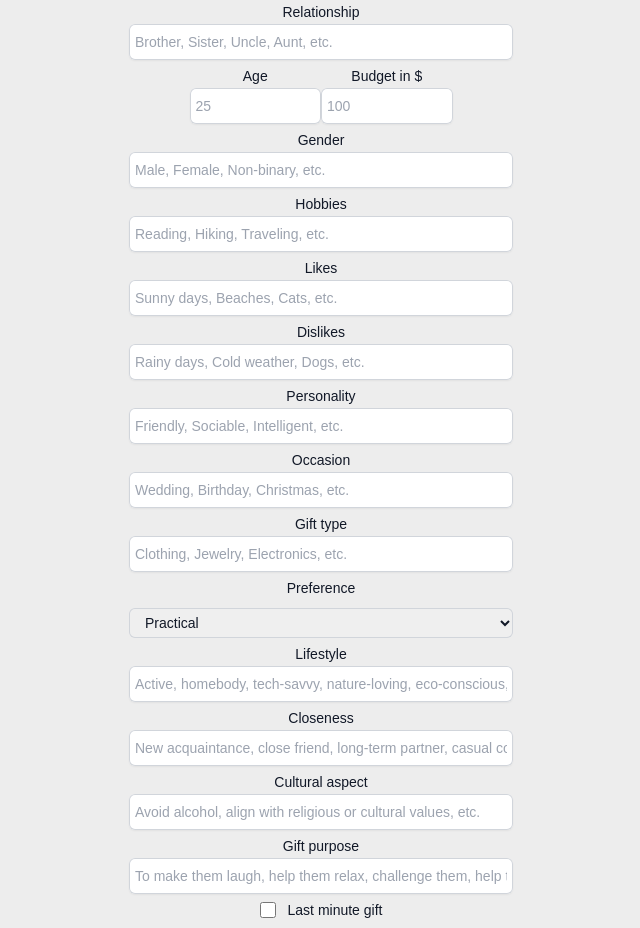
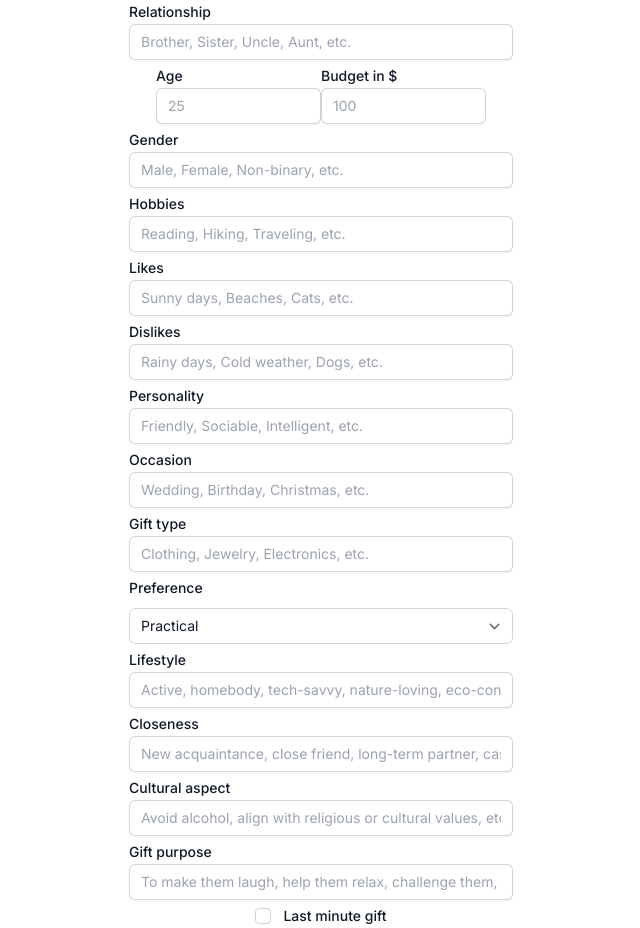
Before and after one commit to nthbutsky/ideagen, a Next.js app: page / in a window 1280 px wide. Shown: the top 928 px of the page, without its empty margins (319-959 px from the left). Built offline with nearby package versions, Linux system fonts and the light colour scheme.

Commit message:
fix: refactor styles

```diff
--- a/src/app/globals.css
+++ b/src/app/globals.css
@@ -1,21 +1,3 @@
 @tailwind base;
 @tailwind components;
 @tailwind utilities;
-
-:root {
-  --background: #ededed;
-  --foreground: #272727;
-}
-
-@media (prefers-color-scheme: dark) {
-  :root {
-    --background: #272727;
-    --foreground: #ededed;
-  }
-}
-
-body {
-  color: var(--foreground);
-  background: var(--background);
-  font-family: Arial, Helvetica, sans-serif;
-}
--- a/src/app/layout.tsx
+++ b/src/app/layout.tsx
@@ -1,17 +1,11 @@
 import type { Metadata } from "next";
-import localFont from "next/font/local";
-import "./globals.css";
 
-const geistSans = localFont({
-  src: "./fonts/GeistVF.woff",
-  variable: "--font-geist-sans",
-  weight: "100 900",
-});
-const geistMono = localFont({
-  src: "./fonts/GeistMonoVF.woff",
-  variable: "--font-geist-mono",
-  weight: "100 900",
-});
+import clsx from "clsx";
+
+import { Inter } from "next/font/google";
+import "@/app/globals.css";
+
+const inter = Inter({ subsets: ["latin"] });
 
 export const metadata: Metadata = {
   title: "Create Next App",
@@ -25,9 +19,7 @@ export default function RootLayout({
 }>) {
   return (
     <html lang="en">
-      <body
-        className={`${geistSans.variable} ${geistMono.variable} antialiased`}
-      >
+      <body className={clsx("antialiased", inter.className)}>
         {children}
       </body>
     </html>
--- a/src/app/page.tsx
+++ b/src/app/page.tsx
@@ -262,7 +262,7 @@ export default function Home() {
         />
 
         <button
-          className="rounded-md bg-white px-3 py-2 text-sm font-semibold text-gray-900 shadow-sm ring-1 ring-inset ring-gray-300 hover:bg-gray-50"
+          className="rounded-md bg-indigo-600 px-3.5 py-2.5 text-sm font-semibold text-white shadow-sm hover:bg-indigo-500 focus-visible:outline focus-visible:outline-2 focus-visible:outline-offset-2 focus-visible:outline-indigo-600"
           type="submit"
         >
           Generate
@@ -278,10 +278,10 @@ export default function Home() {
                 >
                   <div className="flex min-w-0 gap-x-4">
                     <div className="min-w-0 flex-auto">
-                      <p className="text-sm font-semibold leading-6 text-gray-900 dark:text-gray-50">
+                      <p className="text-sm font-semibold leading-6 text-gray-900">
                         {idea.category}
                       </p>
-                      <ol className="mt-1 truncate text-xs leading-5 text-gray-500 dark:text-gray-50">
+                      <ol className="mt-1 truncate text-xs leading-5 text-gray-500">
                         {idea.items.map((item) => (
                           <li key={item}>
                             <button
--- a/src/components/Checkbox.tsx
+++ b/src/components/Checkbox.tsx
@@ -33,7 +33,7 @@ export const Checkbox = ({
       <div className="ml-3 text-sm leading-6">
         <label
           htmlFor={name}
-          className="font-medium text-gray-900 dark:text-gray-50"
+          className="font-medium text-gray-900"
         >
           {label}
         </label>
--- a/src/components/Input.tsx
+++ b/src/components/Input.tsx
@@ -19,7 +19,7 @@ export const Input = ({
     <div className="w-full">
       <label
         htmlFor={name}
-        className="block text-sm text-center font-medium leading-6 text-gray-900 dark:text-gray-50"
+        className="block text-sm font-medium leading-6 text-gray-900"
       >
         {label}
       </label>
@@ -29,7 +29,7 @@ export const Input = ({
         type={type}
         placeholder={placeholder}
         className={clsx(
-          "block w-full rounded-md border-0 p-1.5 text-gray-900 shadow-sm ring-1 ring-inset ring-gray-300 placeholder:text-gray-400 focus:ring-2 focus:ring-inset focus:ring-indigo-600 sm:text-sm sm:leading-6",
+          "block w-full rounded-md border-0 py-1.5 text-gray-900 shadow-sm ring-1 ring-inset ring-gray-300 placeholder:text-gray-400 focus:ring-2 focus:ring-inset focus:ring-indigo-600 sm:text-sm sm:leading-6",
           className,
         )}
         value={value}
--- a/src/components/Select.tsx
+++ b/src/components/Select.tsx
@@ -19,7 +19,7 @@ export const Select = ({
     <div className="w-full">
       <label
         htmlFor={name}
-        className="block text-center text-sm font-medium leading-6 text-gray-900 dark:text-gray-50"
+        className="block text-sm font-medium leading-6 text-gray-900"
       >
         {label}
       </label>
@@ -27,7 +27,7 @@ export const Select = ({
         id={name}
         name={name}
         className={clsx(
-          "mt-2 block w-full rounded-md border-0 p-1.5 pl-3 pr-10 text-gray-900 ring-1 ring-inset ring-gray-300 focus:ring-2 focus:ring-indigo-600 sm:text-sm sm:leading-6",
+          "mt-2 block w-full rounded-md border-0 py-1.5 pl-3 pr-10 text-gray-900 ring-1 ring-inset ring-gray-300 focus:ring-2 focus:ring-indigo-600 sm:text-sm sm:leading-6",
           className,
         )}
         value={value}
--- a/tailwind.config.ts
+++ b/tailwind.config.ts
@@ -1,4 +1,6 @@
 import type { Config } from "tailwindcss";
+import defaultTheme from 'tailwindcss/defaultTheme';
+import forms from '@tailwindcss/forms';
 
 const config: Config = {
   content: [
@@ -7,13 +9,15 @@ const config: Config = {
     "./src/app/**/*.{js,ts,jsx,tsx,mdx}",
   ],
   theme: {
+    darkMode: 'selector',
     extend: {
-      colors: {
-        background: "var(--background)",
-        foreground: "var(--foreground)",
+      fontFamily: {
+        sans: ['InterVariable', ...defaultTheme.fontFamily.sans],
       },
     },
   },
-  plugins: [],
+  plugins: [
+    forms,
+  ],
 };
 export default config;
```
Also changed, not shown: package.json (+7 -4 lines), 1 other file (tests, documents, lock files or other folders).
